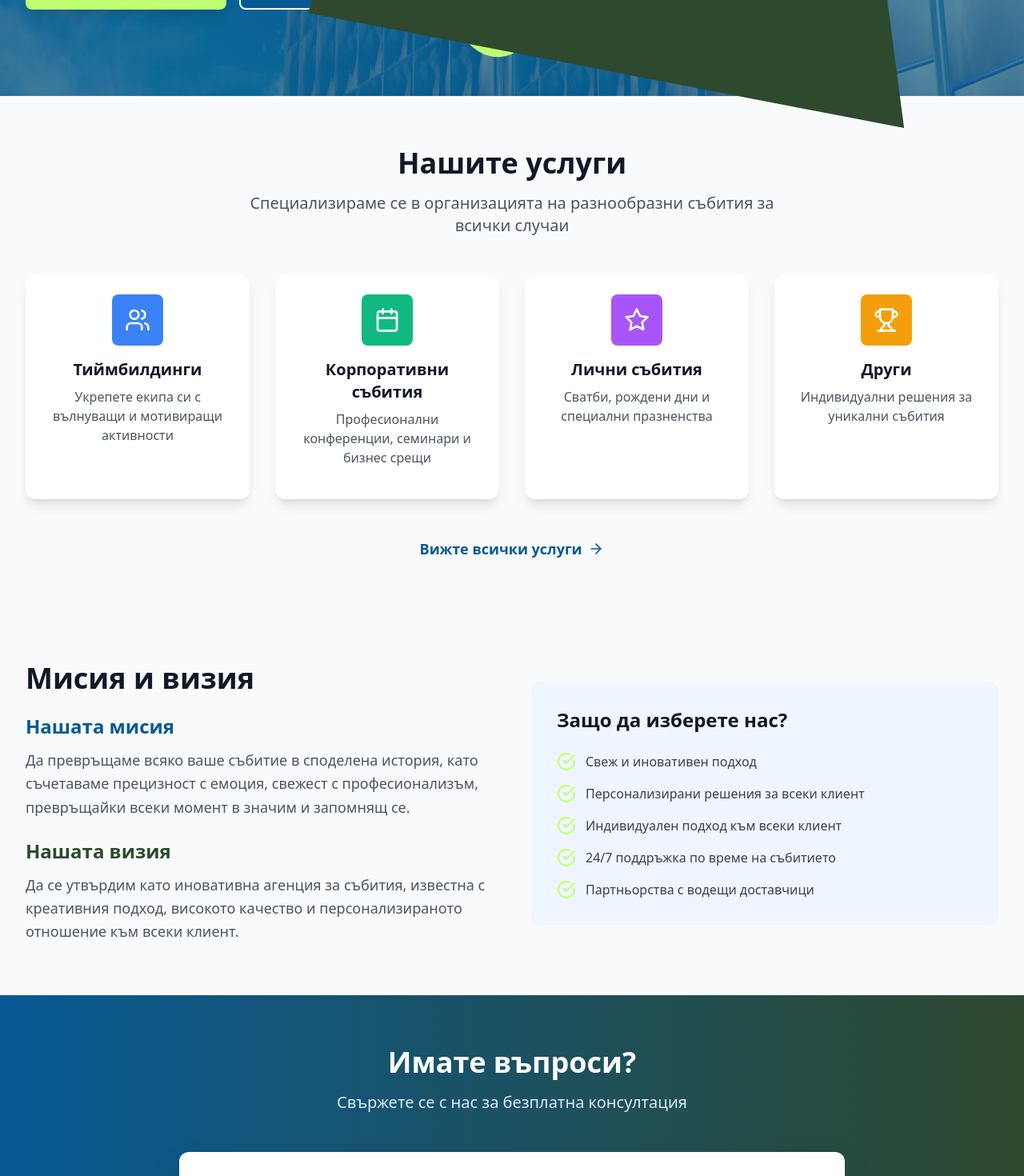
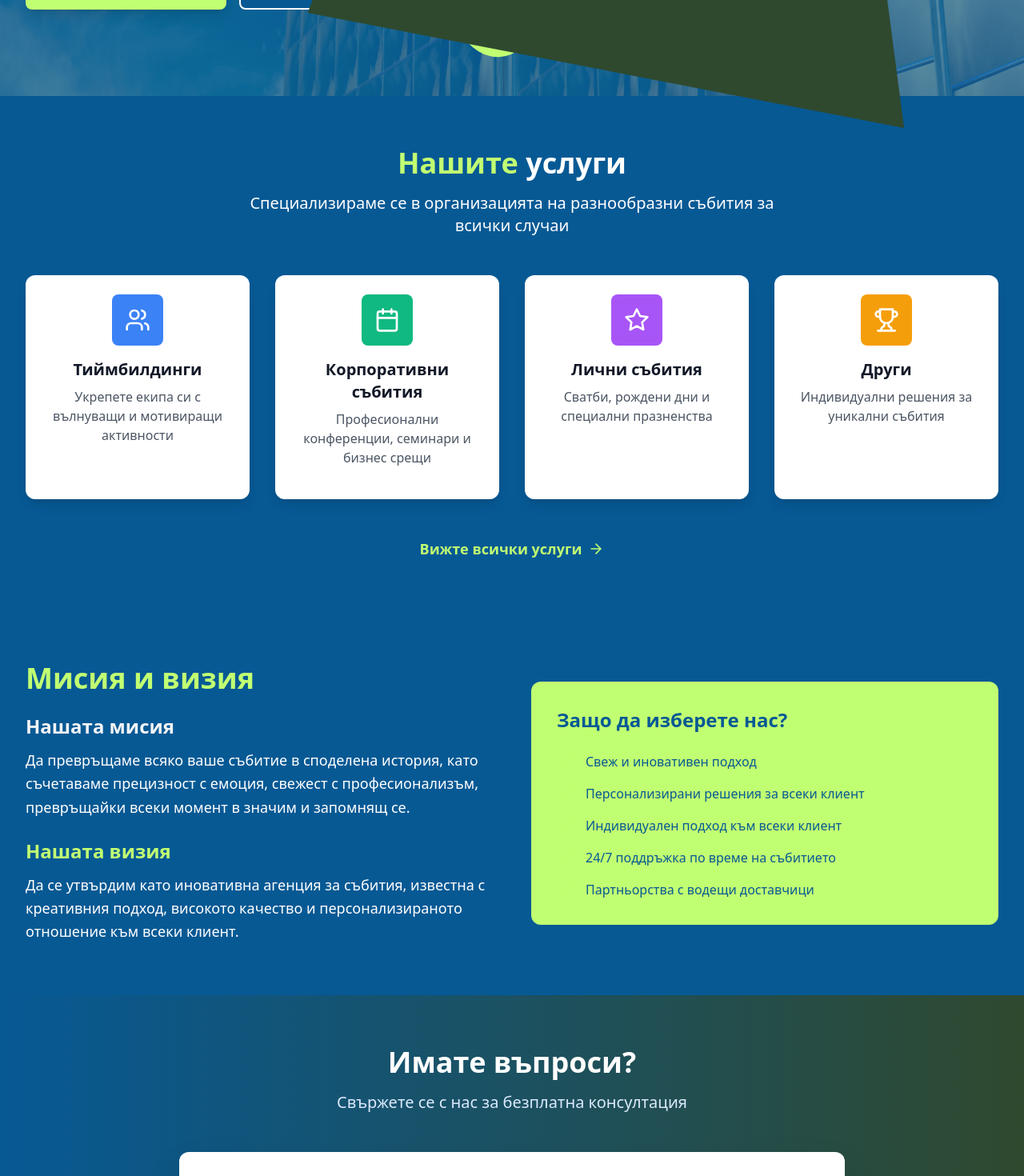
Before and after one commit to Petar829-ui/events-z-vision, a React (Vite) app: page / in a window 1280 px wide. Shown: the part 600-2070 px from the top of the page at 80% size. Built offline with nearby package versions, Linux system fonts and the light colour scheme.

Commit message:
Home page promeni

```diff
--- a/index.html
+++ b/index.html
@@ -2,7 +2,7 @@
 <html lang="en">
   <head>
     <meta charset="UTF-8" />
-    <link rel="icon" type="image/svg+xml" href="Events Z visioN logo.png" />
+    <link rel="icon" type="image/svg+xml" href="Events Z visioN logo1.pdf.png" />
     <meta name="viewport" content="width=device-width, initial-scale=1.0" />
     <title>Events Z Vision - Агенция за събития</title>
   </head>
--- a/src/components/Header.tsx
+++ b/src/components/Header.tsx
@@ -25,7 +25,7 @@ const Header = () => {
         <div className="flex justify-between items-center py-4">
           <Link to="/" className="flex items-center space-x-3">
             <img
-              src="/Events Z visioN logo.png"
+              src="Events Z visioN logo1.pdf.png"
               alt="Events Z Vision Logo"
               className="h-12 w-12 object-contain"
             />
--- a/src/pages/Home.tsx
+++ b/src/pages/Home.tsx
@@ -72,13 +72,13 @@ const Home = () => {
       </section>
 
       {/* Services Preview */}
-      <section className="py-16 bg-gray-50">
+      <section className="py-16 bg-[#075994]">
         <div className="max-w-7xl mx-auto px-4 sm:px-6 lg:px-8">
           <div className="text-center mb-12">
-            <h2 className="text-3xl md:text-4xl font-bold text-gray-900 mb-4">
-              Нашите услуги
+            <h2 className="text-3xl md:text-4xl font-bold text-white mb-4">
+              <span className='text-[#c1ff72]'>Нашите </span>услуги
             </h2>
-            <p className="text-xl text-gray-600 max-w-2xl mx-auto">
+            <p className="text-xl text-white max-w-2xl mx-auto">
               Специализираме се в организацията на разнообразни събития за всички случаи
             </p>
           </div>
@@ -108,52 +108,45 @@ const Home = () => {
           <div className="text-center mt-12">
             <Link
               to="/services"
-              className="inline-flex items-center text-brand-blue hover:text-blue-600 font-semibold text-lg transition-colors"
+              className="inline-flex items-center text-[#c1ff72] hover:text-[#2f492f] font-semibold text-lg transition-colors"
             >
               Вижте всички услуги <ArrowRight className="ml-2 h-5 w-5" />
             </Link>
           </div>
         </div>
       </section>
-
       {/* Mission & Vision */}
-      <section className="py-16">
+      <section className="py-16 bg-[#075994]">
+         <img src="website design N EZV.png" alt="Image"
+         className="pointer-events-none absolute left-1/2 -translate-x-1/2 top-[95%] w-[900px] h-auto object-contain z-[-1]" />
          <div className="max-w-7xl mx-auto px-4 sm:px-6 lg:px-8">
           <div className="grid grid-cols-1 lg:grid-cols-2 gap-12 items-center">
+             <div className='z-[10]'>
+              <h2 className="text-3xl md:text-4xl font-bold text-[#c1ff72] mb-6"> Мисия и визия </h2>
+               <div className="space-y-6"> <div>
+                <h3 className="text-2xl font-semibold text-gray-100 mb-3">Нашата мисия</h3>
+                 <p className="text-lg text-white leading-relaxed"> Да превръщаме всяко ваше събитие в споделена история, като съчетаваме прецизност с емоция, свежест
+                   с професионализъм, превръщайки всеки момент в значим и запомнящ се. </p>
+                  </div>
+
                    <div>
-              <h2 className="text-3xl md:text-4xl font-bold text-gray-900 mb-6">
-                Мисия и визия
-              </h2>
-              <div className="space-y-6">
-                <div>
-                  <h3 className="text-2xl font-semibold text-brand-blue mb-3">Нашата мисия</h3>
-                  <p className="text-lg text-gray-600 leading-relaxed">
-                    Да превръщаме всяко ваше събитие в споделена история, като съчетаваме прецизност с емоция, свежест с професионализъм, превръщайки всеки момент в значим и запомнящ се.
-                  </p>
-                </div>
-                <div>
-                  <h3 className="text-2xl font-semibold text-brand-green mb-3">Нашата визия</h3>
-                  <p className="text-lg text-gray-600 leading-relaxed">
-                    Да се утвърдим като иновативна агенция за събития, известна с креативния подход,
-                    високото качество и персонализираното отношение към всеки клиент.
-                  </p>
+                    <h3 className="text-2xl font-semibold text-[#c1ff72] mb-3">Нашата визия</h3>
+                     <p className="text-lg text-white leading-relaxed"> Да се утвърдим като иновативна агенция за събития, известна с креативния подход, високото качество и персонализираното отношение към всеки клиент. </p>
                     </div>
                      </div>
                     </div>
 
-            <div className="bg-blue-50 p-8 rounded-xl">
-              <h3 className="text-2xl font-bold text-gray-900 mb-6">Защо да изберете нас?</h3>
-              <ul className="space-y-4">
-                {[
-                  'Свеж и иновативен подход',
+                  <div className="bg-[#c1ff72] p-8 rounded-xl z-[10]">
+                 <h3 className="text-2xl font-bold text-[#075994] mb-6">Защо да изберете нас?</h3>
+                 <ul className="space-y-4"> {[ 'Свеж и иновативен подход',
                  'Персонализирани решения за всеки клиент',
                   'Индивидуален подход към всеки клиент',
                   '24/7 поддръжка по време на събитието',
                    'Партньорства с водещи доставчици',
-                ].map((item, index) => (
-                  <li key={index} className="flex items-center space-x-3">
-                    <CheckCircle className="h-6 w-6 text-brand-lime flex-shrink-0" />
-                    <span className="text-gray-700">{item}</span>
+                    ].map((item, index) => ( <li key={index} className="flex items-center space-x-3">
+                    <CheckCircle className="h-6 w-6 text-[#c1ff72] flex-shrink-0" />
+                    <span className="text-[#075994]">{item}
+                  </span>
                </li>
                ))}
              </ul>
```
Also changed, not shown: public/Events Z visioN logo1.pdf.png (added), public/website design N EZV.png (added). Lines whose indentation alone changed are shown as unchanged.
